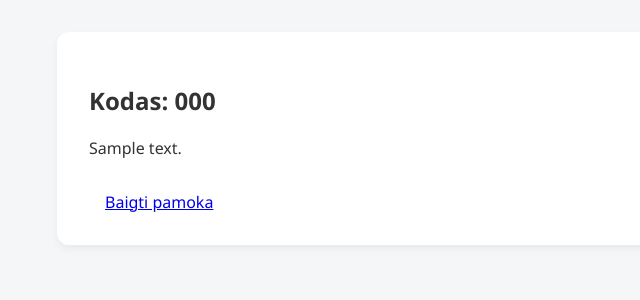
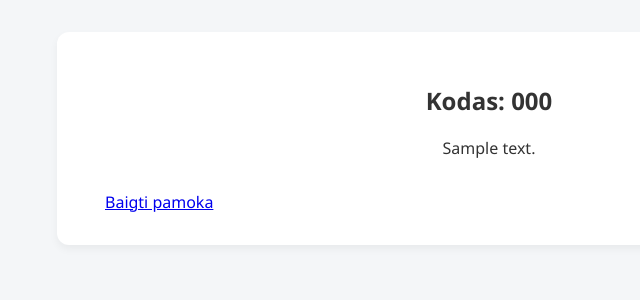
Before and after one commit to E-Teacher/E-Mokytojas, a Flask app: template templates/lesson.html in a window 1280 px wide. Shown: the top 300 px of the page, without its empty margins (151-791 px from the left). Run offline with Flask 3, Linux system fonts and the light colour scheme; the template is opened without the code that fills it: most values are stand-ins (such as "Sample title", 1, 10 or a date in 2020).

Commit message:
Update style.css

```diff
--- a/static/style.css
+++ b/static/style.css
@@ -1,10 +1,9 @@
 /* Base Reset and Font */
 body {
-  margin: 0;
-  padding: 0;
   font-family: "Segoe UI", Tahoma, Geneva, Verdana, sans-serif;
   background-color: #f4f6f8;
   color: #333;
+  text-align: center;
 }
 
 /* Header */
```
